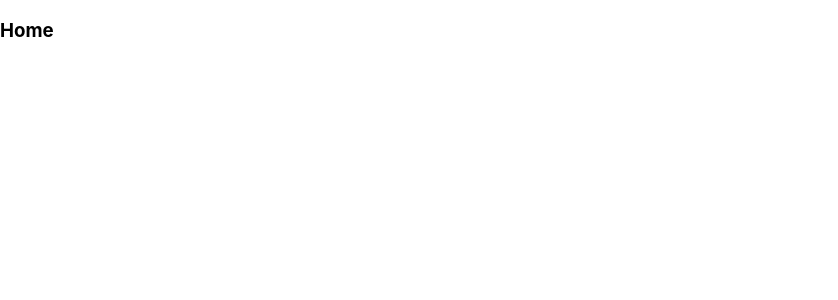
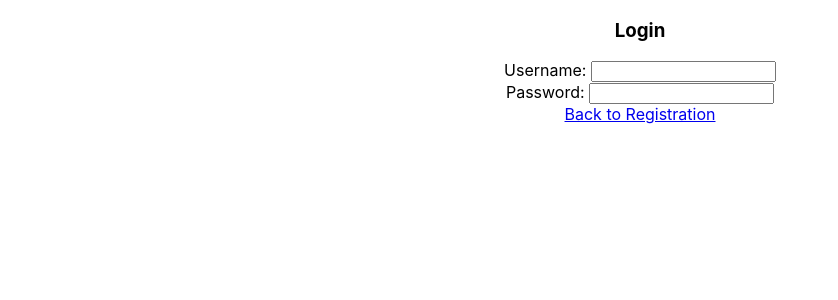
Before and after one commit to qiuyixianq/Intern-net, a React (Create React App) app: page /login in a window 1280 px wide. Before the commit this address led to /home. Shown: the top 300 px of the page, without its empty margins (0-838 px from the left). Built offline with nearby package versions, Linux system fonts and the light colour scheme.

Commit message:
restructure > Landing > Registration > Login > Home

```diff
--- a/src/App.js
+++ b/src/App.js
@@ -4,12 +4,19 @@ import { BrowserRouter as Router, Switch, Route } from 'react-router-dom';
 import { Registration } from './components/registration/Registration';
 import { Home } from './components/home/Home';
 import { Login } from './components/login/Login';
+import { LandingPage } from './components/landingPage/LandingPage';
 
 function App() {
   return (
     <Router>
       <Switch>
         <Route path='/' exact>
+          <LandingPage/>
+        </Route>
+      </Switch>
+
+      <Switch>
+        <Route path='/registration' exact>
           <Registration />
         </Route>
 
--- /dev/null
+++ b/src/components/landingPage/LandingPage.jsx
@@ -0,0 +1,20 @@
+import React from 'react';
+import { Link } from 'react-router-dom';
+
+export const LandingPage = () => {
+    return (
+        <div>
+            <h3>This is landing page</h3>
+
+            <ul>
+                <li>
+                    <Link to='registration'>Sign up</Link>
+                </li>
+                <li>
+                    <Link to='login'>Login</Link>
+                </li>
+            </ul>
+
+        </div>
+    )
+}
--- a/src/components/login/Login.jsx
+++ b/src/components/login/Login.jsx
@@ -1,16 +1,28 @@
 import React from 'react';
-import { Redirect } from 'react-router-dom';
+import { Link, Redirect } from 'react-router-dom';
 
-const logined = true;
+const logined = false;
 export const Login = () => {
-    if(!logined){
+    if (!logined) {
         return (
             <div>
-                <h3>This is login page</h3>
-                <h6>Some login form</h6>
+                <div>
+                    <center>
+                        <h3>Login</h3>
+                        <label htmlFor="username">Username: </label>
+                        <input type="text" id="username" />
+
+                        <br />
+                        <label htmlFor="pass">Password: </label>
+                        <input type="password" id="pass" />
+
+                        <br />
+                        <Link to='/registration' >Back to Registration</Link>
+                    </center>
+                </div>
             </div>
         )
-    }else{
+    } else {
         return (
             <Redirect to='/home' />
         )
--- a/src/components/registration/Registration.jsx
+++ b/src/components/registration/Registration.jsx
@@ -1,16 +1,31 @@
 import React from 'react';
 import { Link } from 'react-router-dom';
 
-const registered = false;
-//<Redirect to='/home'/>
+
 export const Registration = () => {
-    return(
+    return (
         <div>
-            <h3>Registration Page</h3>
+            <center><h3>Registration Page</h3>
+                <div>
+                    <label htmlFor="name">Full Name: </label>
+                    <input type="text" id="name" />
 
-            <h6>
-                <Link to="/login" >Go to login</Link>
-            </h6>
+                    <br />
+                    <label htmlFor="university">University: </label>
+                    <input type="text" id="university" />
+
+                    <br />
+                    <label htmlFor="username">Username: </label>
+                    <input type="text" id="username" />
+
+                    <br />
+                    <label htmlFor="pass">Password: </label>
+                    <input type="password" id="pass"/>
+                </div>
+                <h6>
+                    <Link to="/login" >Go to login</Link>
+                </h6>
+            </center>
         </div>
     )
 }
```
